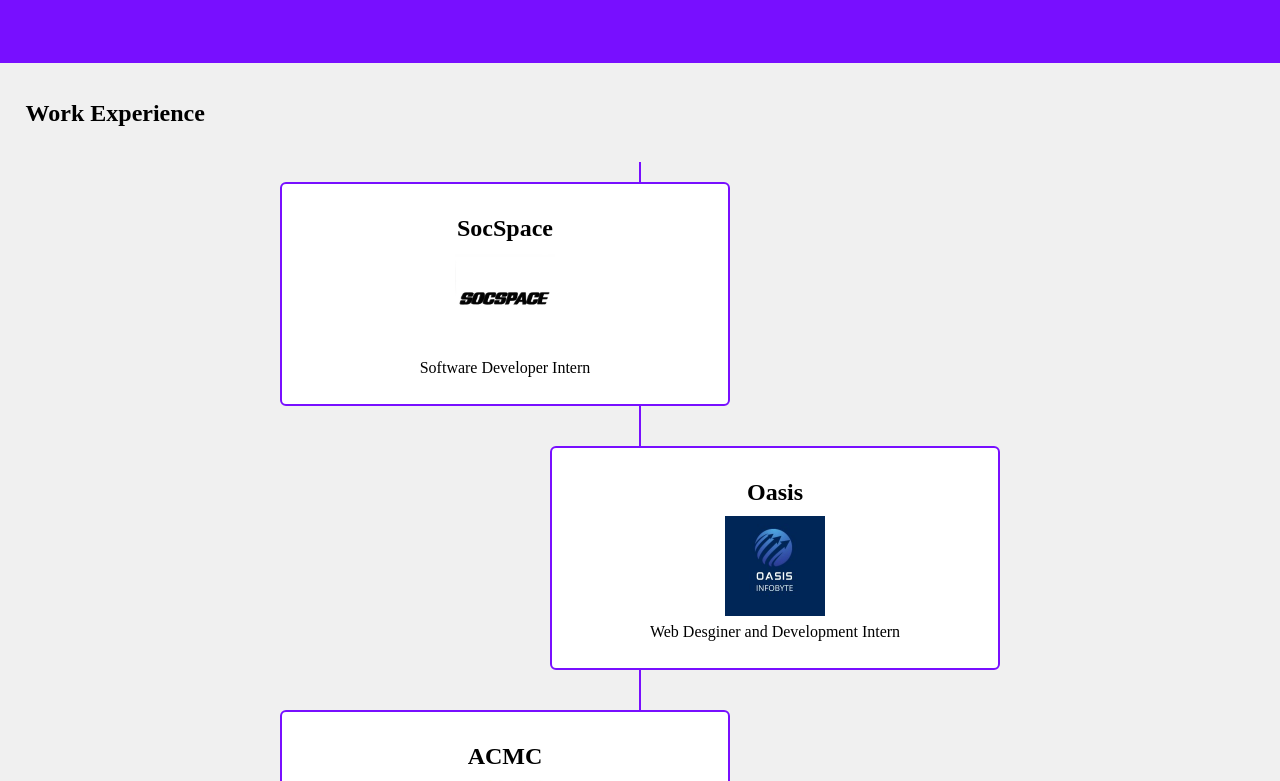
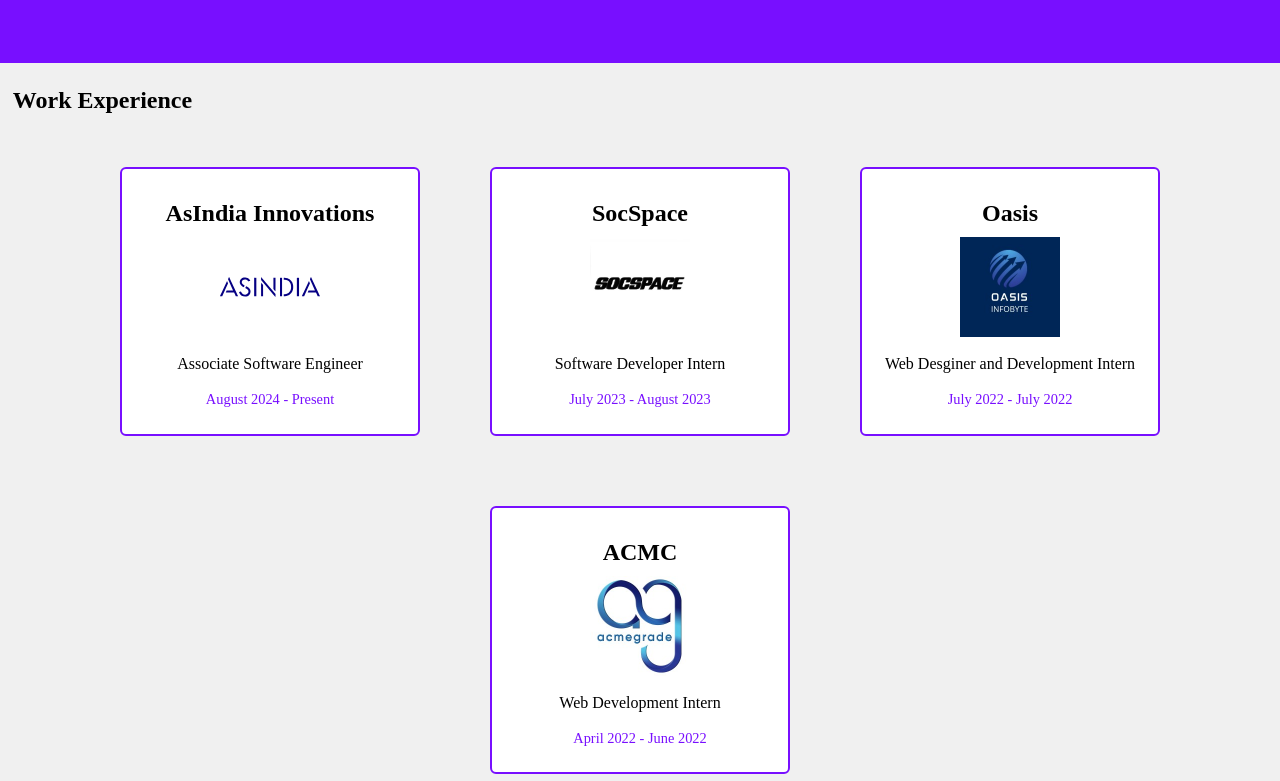
Before and after one commit to omkar755292/portfolio-client-next-v2, a Next.js app: page /about in a window 1280 px wide. Shown: the part 540-1321 px from the top of the page. Built offline with nearby package versions, Linux system fonts and the light colour scheme.

Commit message:
chage structure of project and internship card

```diff
--- a/src/app/(client)/_lib/styles/about.module.css
+++ b/src/app/(client)/_lib/styles/about.module.css
@@ -17,47 +17,44 @@
 /* CSS for timeline section */
 .internshipSection {
   position: relative;
-  padding: 2vw;
+  padding: 1vw;
   background-color: rgb(240, 240, 240);
 }
 
 .experienceTitle {
   font-size: 1.5rem;
-  margin-bottom: 2vw;
+  margin-bottom: 1vw;
 }
 
 .timeline {
+  display: flex;
+  flex-wrap: wrap; /* Allow items to wrap to the next line */
+  justify-content: center;
+  gap: 10px;
+  max-width: 100%;
+  margin: 0 auto;
   position: relative;
-  max-width: 1200px;
-  margin: 0 auto;
 }
 
 .timeline::before {
   content: '';
   position: absolute;
-  width: 2px;
+  height: 2px;
   background-color: rgb(120, 15, 255);
-  top: 0;
-  bottom: 0;
-  left: 50%;
-  transform: translateX(-50%);
+  top: 50%;
+  left: 0;
+  right: 0;
+  width: 100%;
+  z-index: -1;
 }
 
 .timelineItem {
-  padding: 20px 0;
-  position: relative;
-  width: 40%;
-  margin: 0 auto;
   display: flex;
   align-items: center;
-}
-
-.timelineItem:nth-child(even) {
-  left: 10%;
-}
-
-.timelineItem:nth-child(odd) {
-  right: 10%;
+  width: 300px;
+  padding: 20px;
+  position: relative;
+  margin: 10px;
 }
 
 .timelineContent {
@@ -65,62 +62,52 @@
   border: 2px solid rgb(120, 15, 255);
   border-radius: 6px;
   padding: 20px;
-  position: relative;
-  width: 90%;
   text-align: center;
-}
-
-.timelineItem:nth-child(even) .timelineContent {
-  margin-left: 30px;
-}
-
-.timelineItem:nth-child(odd) .timelineContent {
-  margin-right: 30px;
-}
-
-.timelineItem::before {
-  content: '';
-  position: absolute;
-  width: 20px;
-  height: 20px;
-  background-color: rgb(120, 15, 255);
-  border-radius: 50%;
-  top: 50%;
-  transform: translateY(-50%);
-  left: 50%;
-  transform: translateX(-50%) translateY(-50%);
+  width: 100%;
 }
 
 .timelineContent img {
   width: 100px;
-  height: auto;
-  object-fit: cover;
-  display: block;
+  height: 100px;
+  object-fit: contain;
   margin: 0 auto;
+}
+
+.timelineDates {
+  font-size: 0.9rem;
+  color: rgb(120, 15, 255);
+  margin-top: 5px;
 }
 
 /* Responsive adjustments */
 @media (max-width: 768px) {
-  .timelineItem {
-    width: 50%;
-    margin: 10px auto;
-    flex-direction: column;
-    align-items: center;
+  .timeline {
+    flex-wrap: wrap;
   }
 
-  .timelineContent {
-    width: 100%;
+  .timelineItem {
     margin: 10px;
   }
-}
-
-@media (max-width: 480px) {
 
   .timelineContent {
     padding: 15px;
   }
 
   .timelineContent img {
-    width: 80px;
+    width: 120px;
   }
 }
+
+@media (max-width: 480px) {
+  .timelineItem {
+    width: 100%;
+  }
+
+  .timelineContent {
+    padding: 15px;
+  }
+
+  .timelineContent img {
+    width: 70px;
+  }
+}
--- a/src/app/(client)/_lib/styles/home.module.css
+++ b/src/app/(client)/_lib/styles/home.module.css
@@ -19,7 +19,8 @@
 }
 
 .homeContainer h1 {
-  padding: 1rem;
+
+  padding: 2rem;
   font-size: 2rem;
   font-weight: 800;
 }
--- a/src/app/(client)/_lib/styles/project.module.css
+++ b/src/app/(client)/_lib/styles/project.module.css
@@ -7,6 +7,7 @@
     display: flex;
     flex-wrap: wrap;
     justify-content: center;
+    gap: 10px;
     /* Center the items horizontally */
 }
 
--- a/src/app/(client)/about/page.js
+++ b/src/app/(client)/about/page.js
@@ -16,9 +16,22 @@
                 <div className={styles.timeline}>
                     <div className={styles.timelineItem}>
                         <div className={styles.timelineContent}>
+                            <h2>AsIndia Innovations</h2>
+                            <img src="/assets/images/img-intenship/asindia.svg" alt="AsIndia Innovations" />
+                            <p>Associate Software Engineer</p>
+                            <p className={styles.timelineDates}>
+                                <span>August 2024 - Present</span>
+                            </p>
+                        </div>
+                    </div>
+                    <div className={styles.timelineItem}>
+                        <div className={styles.timelineContent}>
                             <h2>SocSpace</h2>
                             <img src="/assets/images/img-intenship/socspace.jpeg" alt="SocSpace Internship" />
                             <p>Software Developer Intern</p>
+                            <p className={styles.timelineDates}>
+                                <span>July 2023 - August 2023</span>
+                            </p>
                         </div>
                     </div>
                     <div className={styles.timelineItem}>
@@ -26,13 +39,19 @@
                             <h2>Oasis</h2>
                             <img src="/assets/images/img-intenship/oasis.jpg" alt="Oasis Internship" />
                             <p>Web Desginer and Development Intern</p>
+                            <p className={styles.timelineDates}>
+                                <span>July 2022 - July 2022</span>
+                            </p>
                         </div>
                     </div>
                     <div className={styles.timelineItem}>
                         <div className={styles.timelineContent}>
                             <h2>ACMC</h2>
                             <img src="/assets/images/img-intenship/acmcgrade.jpg" alt="ACMC Internship" />
-                            <p>Web Developer</p>
+                            <p>Web Development Intern</p>
+                            <p className={styles.timelineDates}>
+                                <span>April 2022 - June 2022</span>
+                            </p>
                         </div>
                     </div>
 
```
Also changed, not shown: src/app/(client)/projects/page.js (+13 -10 lines), public/assets/images/img-intenship/asindia.svg (added).
